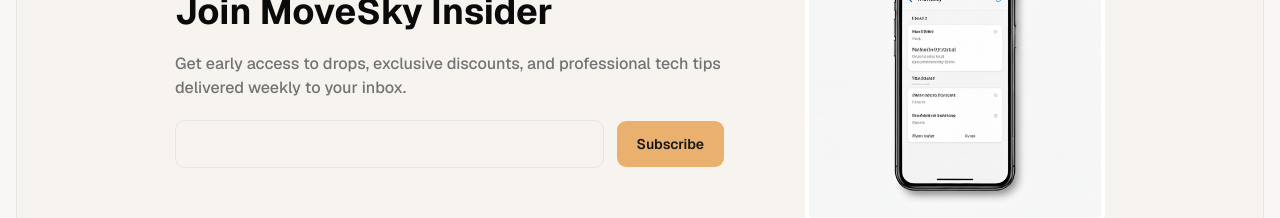
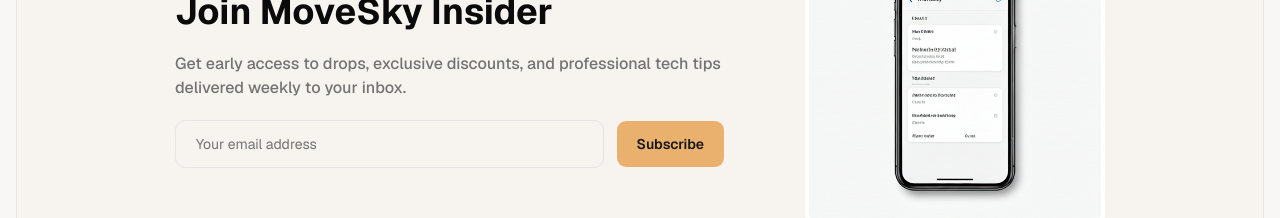
Before and after one commit to gitmahin/moveskybd-ecommerce, a Next.js app: page / in a window 1280 px wide. Shown: the part 2820-3038 px from the top of the page. Built offline with nearby package versions, Linux system fonts and the light colour scheme.

Commit message:
chore: update subscribe comp

```diff
--- a/src/components/landing-page/Subscribe.tsx
+++ b/src/components/landing-page/Subscribe.tsx
@@ -19,7 +19,7 @@ export const Subscribe = ({ className }: SubscribePropsType) => {
           tips delivered weekly to your inbox.
         </p>
         <div className="flex justify-center items-center gap-3">
-          <Input className="h-12 px-5" />
+          <Input className="h-12 px-5" placeholder="Your email address" />
           <Button variant={"brand"} className="h-12 px-5 font-semibold">
             Subscribe
           </Button>
```
